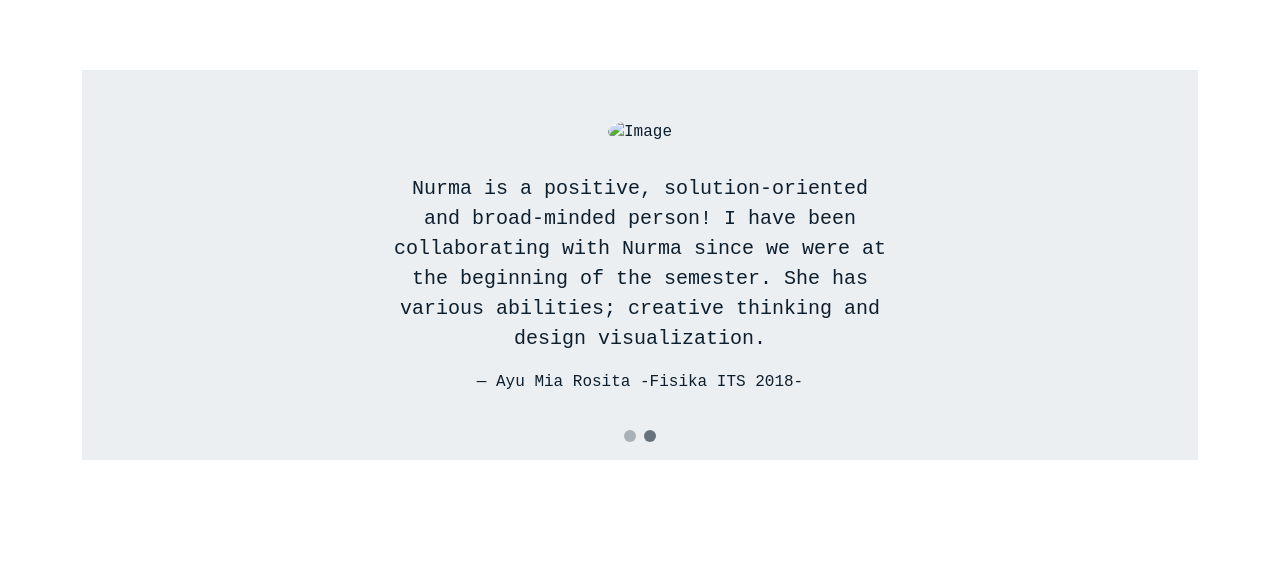
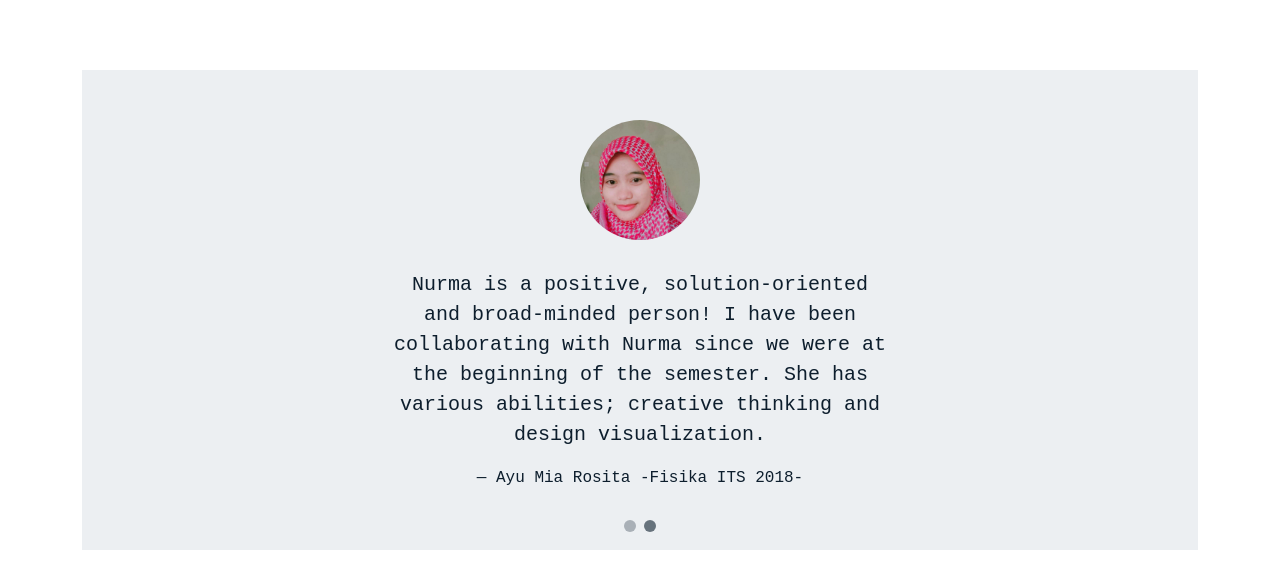
Before and after one commit to nurmarhl/nurmarhl.github.io, a plain HTML site: page index.html in a window 1280 px wide. Shown: the part 2220-2783 px from the top of the page. Drawn offline with Linux system fonts and the light colour scheme; a web font is replaced by a local one.

Commit message:
Update index.html

```diff
--- a/index.html
+++ b/index.html
@@ -233,7 +233,7 @@
             <div class="swiper-slide">
               <div class="testimonial-wrap">
                 <div class="testimonial">
-                  <img src="assets/img/ayumia.jpeg" alt="Image" class="img-fluid">
+                  <img src="assets/img/ayumia.jpg" alt="Image" class="img-fluid">
                   <blockquote>
                     <p>Nurma is a positive, solution-oriented and broad-minded person! I have been
                       collaborating with Nurma since we were at the beginning of the semester. She has various abilities; creative thinking and design visualization.</p>
```
